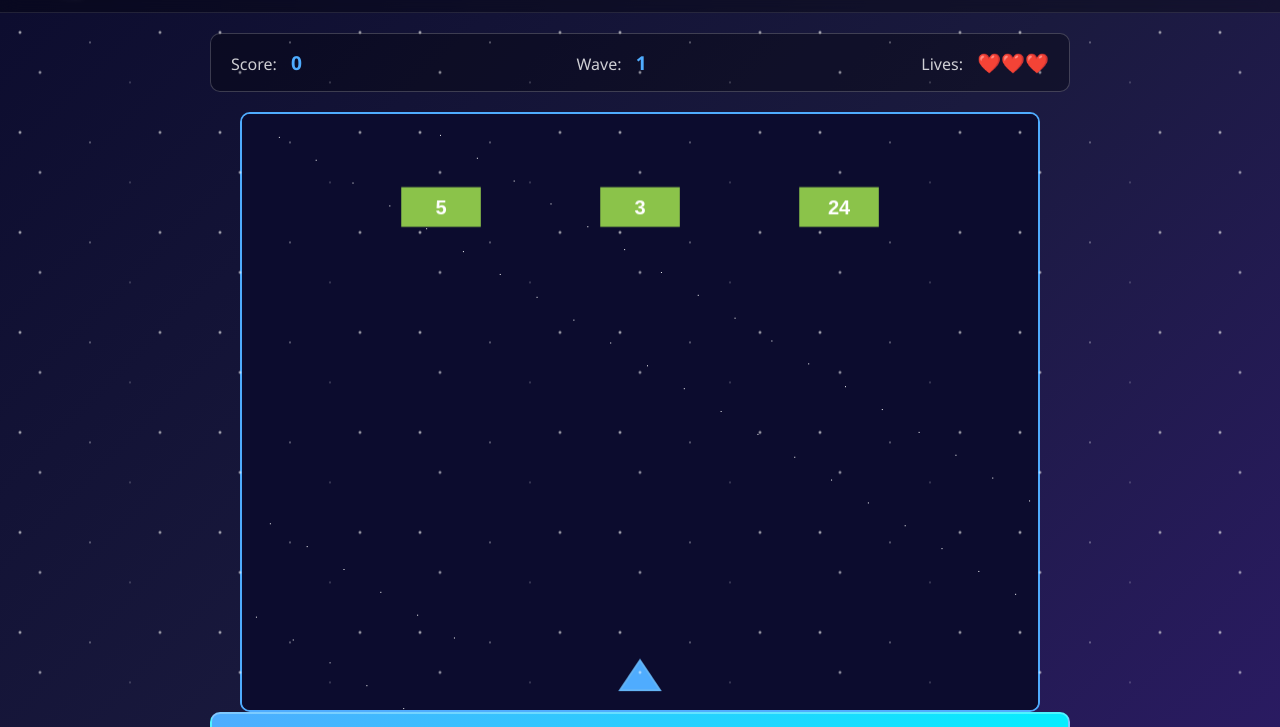
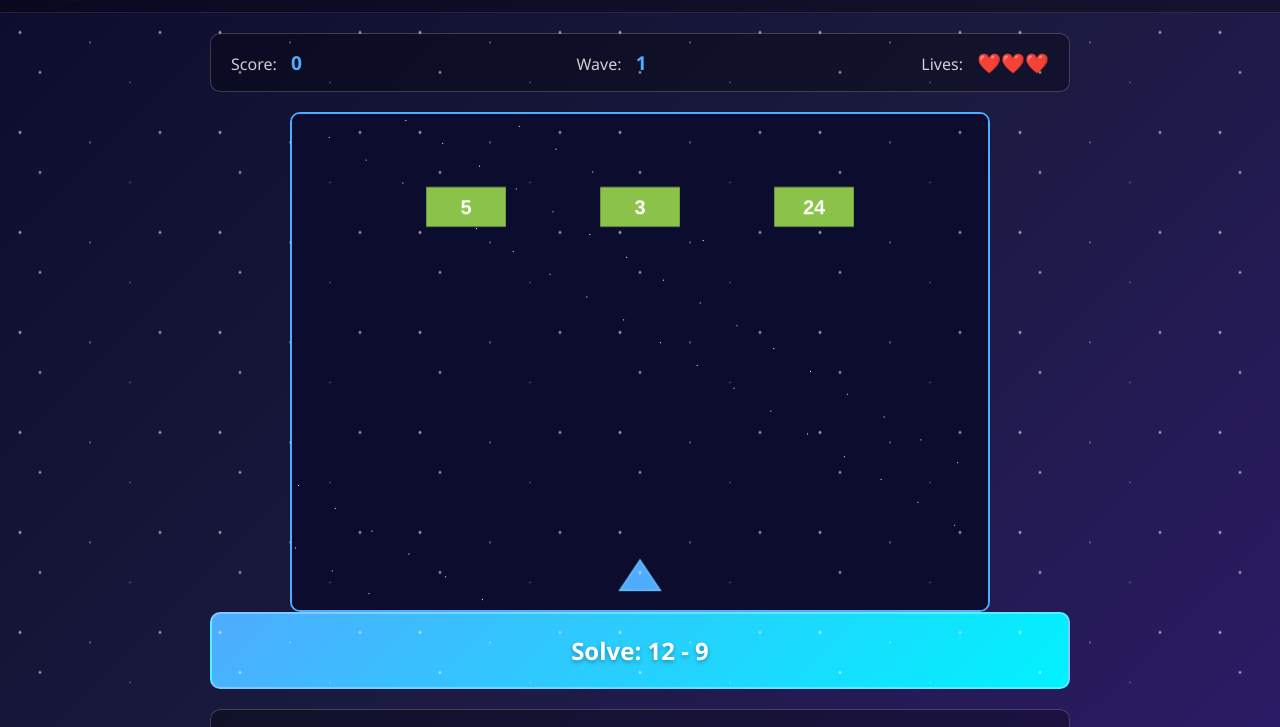
Before and after one commit to matute81/SpaceAcademy, a website: page math-game.html in a window 1280 px wide. Both pictures are taken after a click on the button "🚀 START MISSION". Shown: the part 58-785 px from the top of the page. Drawn offline with Linux system fonts and the light colour scheme.

Commit message:
Add files via upload

```diff
--- a/math-game.html
+++ b/math-game.html
@@ -36,7 +36,7 @@
         </div>
 
         <!-- Game Canvas -->
-        <canvas id="gameCanvas" width="800" height="600"></canvas>
+        <canvas id="gameCanvas" width="700" height="500"></canvas>
 
         <!-- Question Display -->
         <div class="question-display">
--- a/math-shooter.js
+++ b/math-shooter.js
@@ -12,7 +12,7 @@ class AsteroidMathShooter {
         this.wave = 1;
         this.asteroids = [];
         this.particles = [];
-        this.ship = { x: 400, y: 550, width: 40, height: 30 };
+        this.ship = { x: 350, y: 450, width: 40, height: 30 };
         this.laser = null; // For laser beam effect
 
         // Game mechanics
@@ -223,7 +223,12 @@ class AsteroidMathShooter {
             // Remove asteroids that hit the bottom
             if (asteroid.y > this.canvas.height + 50) {
                 this.asteroids.splice(index, 1);
-                this.loseLife();
+
+                // Only lose life if this was the correct answer
+                if (asteroid.isCorrect) {
+                    this.loseLife();
+                    document.getElementById('gameStatus').textContent = `Missed the correct answer! -1 Life`;
+                }
             }
         });
 
--- a/space-academy.css
+++ b/space-academy.css
@@ -670,8 +670,8 @@ body {
 
 #gameCanvas {
     width: 100%;
-    max-width: 800px;
-    height: 600px;
+    max-width: 700px;
+    height: 500px;
     border: 2px solid #4facfe;
     border-radius: 10px;
     background: linear-gradient(180deg, #0c0c2e 0%, #1a1a3e 100%);
```
